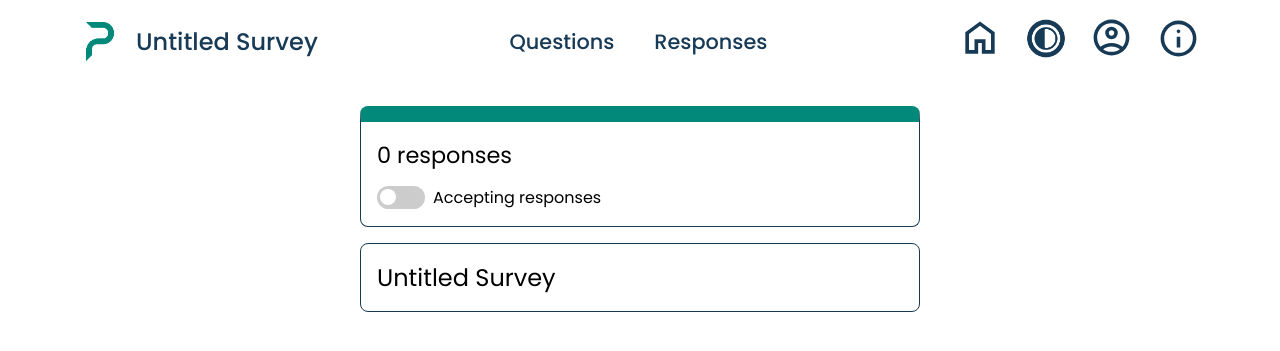
After one commit to eirolnepo/eazy-poll, a PHP site: page /creator/responses.html in a window 1280 px wide. The commit adds this page. Shown: the top 351 px of the page. Run offline with PHP 8.4, Linux system fonts and the light colour scheme.

Commit message:
added initial responses page with dark mode

```diff
--- /dev/null
+++ b/creator/css/responses.css
@@ -0,0 +1,335 @@
+@import url('https://fonts.googleapis.com/css2?family=Poppins:ital,wght@0,100;0,200;0,300;0,400;0,500;0,600;0,700;0,800;0,900;1,100;1,200;1,300;1,400;1,500;1,600;1,700;1,800;1,900&display=swap');
+
+*{
+    margin: 0;
+    padding : 0;
+    box-sizing: border-box;
+    font-family: Poppins;
+}
+
+#nav-bar {
+    margin: 1rem 5rem;
+
+    display: flex;
+    justify-content: space-between;
+    align-items: center;
+}
+
+#nav-left-side {
+    display: flex;
+}
+
+#nav-logo {
+    width: 2.5rem;
+}
+
+#nav-title {
+    width: 11.40rem;
+    font-size: 1.5rem;
+    font-weight: 500;
+    color: #173a56;
+    border: none;
+    outline: none;
+    margin-left: 1rem;
+    overflow: hidden;
+    white-space: nowrap;
+    direction: rtl;
+    text-align: left;
+    transition: background-color 0.3s ease, color 0.3s ease;
+}
+
+#nav-center {
+    display: flex;
+}
+
+#links-container {
+    display: flex;
+    align-items: center;
+    gap: 2.5rem;
+}
+
+.nav-links {
+    width: max-content;
+    position: relative;
+    color: #173a56;
+    font-size: 1.3rem;
+    font-weight: 500;
+    text-decoration: none;
+    display: inline-block;
+}
+
+.nav-links::after {
+    content: "";
+    position: absolute;
+    width: 0;
+    height: 0.1rem;
+    bottom: 0;
+    left: 0;
+    background-color: #173a56;
+    transition: width 0.3s ease;
+}
+
+.nav-links:hover::after {
+    width: 100%;
+}
+
+#nav-right-side {
+    display: flex;
+    gap: 1.5rem;
+}
+
+#nav-home-btn {
+    width: 2.7rem;
+    cursor: pointer;
+}
+
+.home-btn{
+    background-color: transparent;
+    border: none;
+    cursor: pointer;
+    width: auto;
+}
+
+#nav-dark-mode {
+    width: 2.5rem;
+    cursor: pointer;
+}
+
+.dark-mode-btn {
+    background-color: transparent;
+    border: none;
+    cursor: pointer;
+    width: auto;
+}
+
+#nav-profile-img-container {
+    width: 2.7rem;
+    height: 2.7rem;
+    border-radius: 50%;
+    overflow: hidden;
+    cursor: pointer;
+}
+
+#nav-profile-img {
+    width: 100%;
+    height: 100%;
+    object-fit: cover;
+}
+
+#profile-container {
+    position: relative;
+
+    display: flex;
+    flex-direction: column;
+}
+
+#profile-options {
+    position: absolute;
+    top: 110%;
+    right: -100%;
+    background-color: white;
+    padding: 1rem;
+    border: 0.1rem solid #173a56;
+    border-radius: 2rem;
+    z-index: 1;
+
+    display: none;
+    flex-direction: column;
+    align-items: center;
+    gap: 0.5rem;
+
+    opacity: 0;
+    transform: translateY(-0.6rem);
+    transition: opacity 0.3s ease, transform 0.3s ease;
+}
+
+#profile-options.show {
+    display: flex;
+    opacity: 1;
+    transform: translateY(0);
+}
+
+#profile-options-img-container {
+    width: 2.8rem;
+    height: 2.8rem;
+    border-radius: 50%;
+    overflow: hidden;
+}
+
+#profile-options-img {
+    width: 100%;
+    height: 100%;
+    object-fit: cover;
+}
+
+#profile-options-btns-container {
+    display: flex;
+    gap: 0.5rem;
+}
+
+.profile-options-btns {
+    width: 9rem;
+    background-color: #02897a;
+    color: #fff;
+    font-size: 0.65rem;
+    padding: 0.5rem;
+    border: none;
+    border-radius: 2rem;
+    transition: background-color 0.3s ease;
+
+    display: flex;
+    justify-content: center;
+    align-items: center;
+}
+
+.profile-options-btns:hover {
+    background-color: #02665B;
+    cursor: pointer;
+}
+
+.profile-options-btns-imgs {
+    width: 1.5rem;
+    margin-right: 0.3rem;
+}
+
+.hidden {
+    display: none;
+}
+
+#nav-info {
+    width: 2.7rem;
+    cursor: pointer;
+}
+
+.info-btn {
+    background-color: transparent;
+    border: none;
+    cursor: pointer;
+    width: auto;
+}
+
+main {
+    display: flex;
+    flex-direction: column;
+    align-items: center;
+    gap: 1rem;
+}
+
+#responses-container {
+    width: 35rem;
+    padding: 1rem;
+    border-top: 1rem solid #02897a;
+    border-right: 0.1rem solid #173a56;
+    border-bottom: 0.1rem solid #173a56;
+    border-left: 0.1rem solid #173a56;
+    border-radius: 0.5rem;
+    margin-top: 1.5rem;
+
+    display: flex;
+    flex-direction: column;
+    gap: 0.8rem;
+}
+
+#responses-text {
+    font-size: 1.4rem;
+}
+
+#accept-response-container {
+    display: flex;
+    align-items: center;
+    gap: 0.5rem;
+}
+
+.switch {
+    position: relative;
+    display: inline-block;
+    width: 3rem;
+    height: 1.4rem;
+}
+
+.switch input {
+    opacity: 0;
+    width: 0;
+    height: 0;
+}
+
+.slider {
+    position: absolute;
+    top: 0;
+    left: 0;
+    right: 0;
+    bottom: 0;
+    background-color: #ccc;
+    border-radius: 1rem;
+    cursor: pointer;
+    transition: 0.4s;
+}
+
+.slider::before {
+    position: absolute;
+    content: "";
+    height: 1rem;
+    width: 1rem;
+    left: 0.2rem;
+    bottom: 0.2rem;
+    background-color: white;
+    border-radius: 50%;
+    transition: 0.4s;
+}
+
+input:checked + .slider {
+    background-color: #02897a;
+}
+
+input:checked + .slider::before {
+    transform: translateX(1.5rem);
+}
+
+#survey-title-container {
+    width: 35rem;
+    padding: 1rem;
+    border: 0.1rem solid #173a56;
+    border-radius: 0.5rem;
+    font-size: 1.5rem;
+}
+
+/* dark mode */
+body {
+    transition: background-color 0.3s ease, color 0.3s ease;
+}
+
+body.dark-mode {
+    background-color: #173a56;
+    color: #fff;
+}
+
+body.dark-mode #nav-title {
+    background-color: #173a56;
+    color: #fff;
+    transition: background-color 0.3s ease, color 0.3s ease;
+}
+
+body.dark-mode .nav-links {
+    color: #fff;
+}
+
+body.dark-mode #profile-options {
+    background-color: #173a56;
+    border: 0.1rem solid #fff;
+    color: #fff;
+}
+
+body.dark-mode #responses-container {
+    border-top: 1rem solid #02897a;
+    border-right: 0.1rem solid #fff;
+    border-bottom: 0.1rem solid #fff;
+    border-left: 0.1rem solid #fff;
+}
+
+body.dark-mode .slider::before {
+    background-color: #173a56;
+}
+
+body.dark-mode #survey-title-container {
+    border: 0.1rem solid #fff;
+}
--- a/creator/custom-survey.php
+++ b/creator/custom-survey.php
@@ -128,7 +128,7 @@
         <div id="nav-center">
             <div id="links-container">
                 <a href="#" class="nav-links">Questions</a>
-                <a href="#" class="nav-links">Responses</a>
+                <a href="responses.html" class="nav-links">Responses</a>
             </div>
         </div>
         <div id="nav-right-side">
--- /dev/null
+++ b/creator/responses.html
@@ -0,0 +1,77 @@
+<!DOCTYPE html>
+<html lang="en">
+<head>
+    <meta charset="UTF-8">
+    <meta name="viewport" content="width=device-width, initial-scale=1.0">
+    <title>EazyPoll</title>
+    <link rel="icon" href="../imgs/logo.png">
+    <link rel="stylesheet" href="css/responses.css">
+    <script src="js/responses.js" defer></script>
+</head>
+<body>
+    <nav id="nav-bar">
+        <div id="nav-left-side">
+            <img src="../imgs/logo.png" alt="Eazypoll logo" id="nav-logo">
+            <input type="text" id="nav-title" value="Untitled Survey" readonly>
+        </div>
+        <div id="nav-center">
+            <div id="links-container">
+                <a href="custom-survey.php" class="nav-links">Questions</a>
+                <a href="#" class="nav-links">Responses</a>
+            </div>
+        </div>
+        <div id="nav-right-side">
+            <form action="" method="post">
+                <button class="home-btn" name="home-btn">
+                    <img src="../imgs/home.svg" alt="Back to home button" id="nav-home-btn">
+                </button>
+            </form>
+            <button class="dark-mode-btn">
+                <img src="../imgs/dark-mode-green.png" alt="Dark mode button" id="nav-dark-mode">
+            </button>
+            <div id="profile-container">
+                <div id="nav-profile-img-container">
+                    <img src="../imgs/default_profile_image_light.svg" alt="User's profile picture" id="nav-profile-img">
+                </div>
+                <div id="profile-options" class="hidden">
+                    <div id="profile-options-img-container">
+                        <img src="../imgs/default_profile_image_light.svg" alt="User's profile picture" id="profile-options-img">
+                    </div>
+                    <p>Hi, <?php echo $fname; ?>!</p>
+                    <form action="" method="post">
+                        <button class="profile-options-btns" id="manage-acc-btn" name="manage-acc"><img src="../imgs/manage_accounts.svg" alt="" class="profile-options-btns-imgs">Manage Account</button>
+                    </form>
+                    <div id="profile-options-btns-container">
+                        <form action="" method="post">
+                            <button class="profile-options-btns" id="add-acc-btn" name="add-acc"><img src="../imgs/plus_white.svg" alt="" class="profile-options-btns-imgs">Add Account</button>
+                        </form>
+                        <form action="" method="post">
+                            <button class="profile-options-btns" name="sign-out"><img src="../imgs/signout.svg" alt=""  class="profile-options-btns-imgs">Sign Out</button>
+                        </form>
+                    </div>
+                </div>
+            </div>
+            <button class="info-btn">
+                <img src="../imgs/info_button_light.svg" alt="Play tutorial button" id="nav-info">
+            </button>
+        </div>
+    </nav>
+
+    <main>
+        <div id="responses-container">
+            <p id="responses-text">0 responses</p>
+            <div id="accept-response-container">
+                <label class="switch">
+                    <input type="checkbox">
+                    <span class="slider"></span>
+                </label>
+                <p id="accepting-responses-text">Accepting responses</p>
+            </div>
+        </div>
+
+        <div id="survey-title-container">
+            <p>Untitled Survey</p>
+        </div>
+    </main>
+</body>
+</html>
```
Also changed, not shown: creator/js/responses.js (added, +70 -0 lines).
